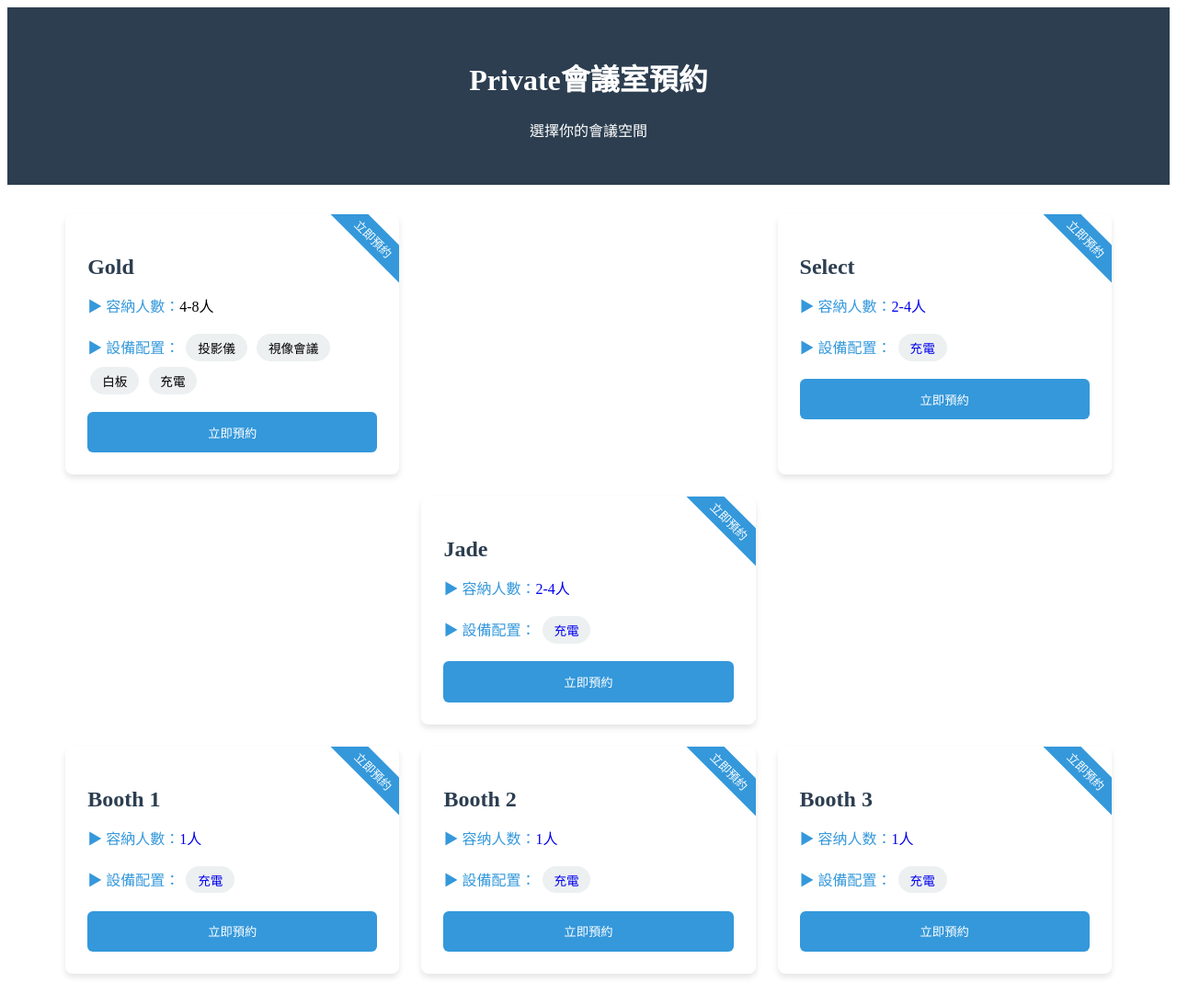
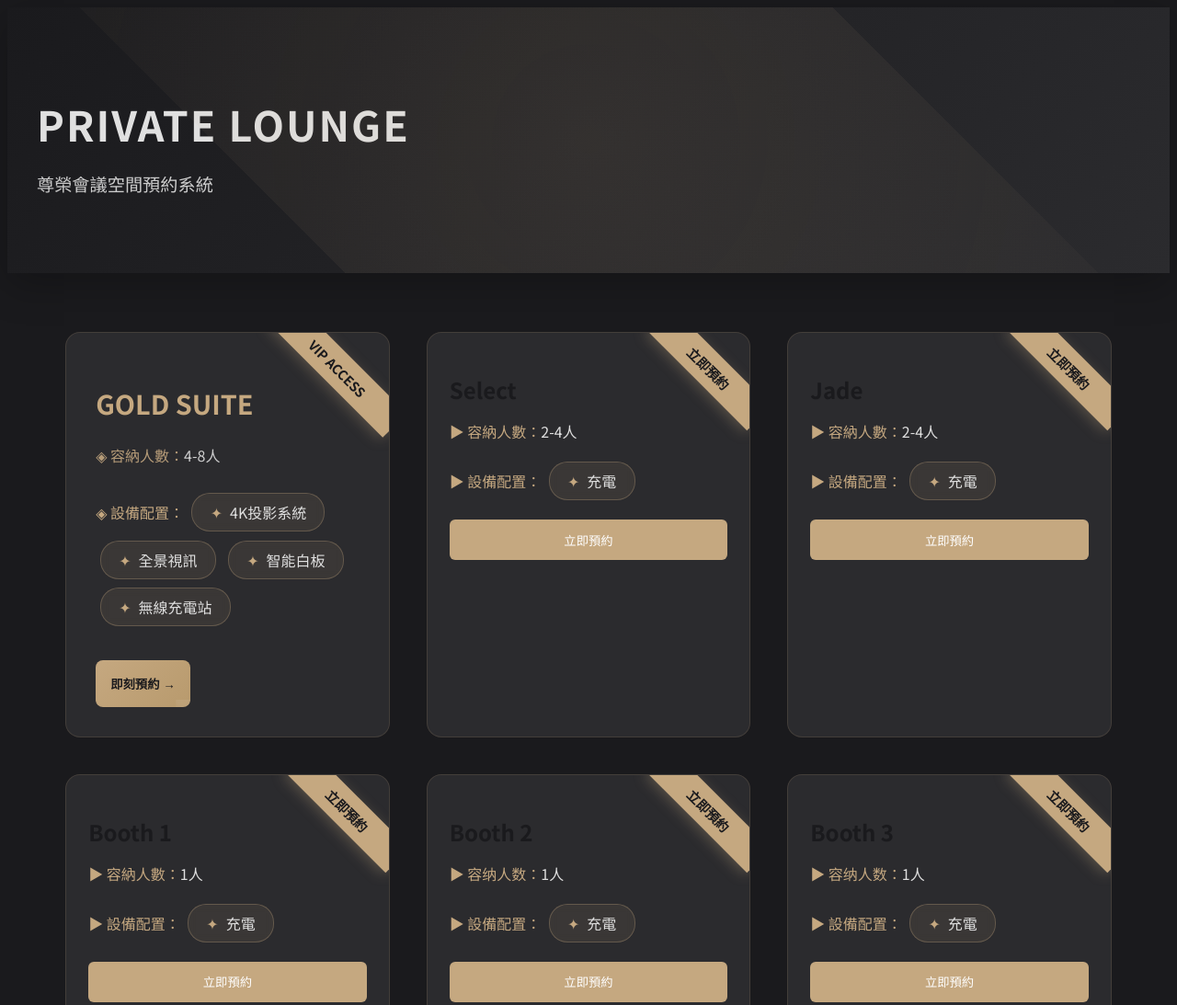
Before and after one commit to AIAPrivate/Bookingsystem, a website: page index.html in a window 1280 px wide. Shown: the top 1093 px of the page at 92% size. Drawn offline with Linux system fonts and the light colour scheme.

Commit message:
Update index.html

```diff
--- a/index.html
+++ b/index.html
@@ -3,109 +3,168 @@
 <head>
     <meta charset="UTF-8">
     <meta name="viewport" content="width=device-width, initial-scale=1.0">
-    <title>Private會議室預約</title>
+    <title>尊貴會議預約系統 | LUXURY SPACE</title>
     <style>
         :root {
-            --primary: #2C3E50;  /* 商务蓝 */
-            --accent: #3498DB;   /* 科技蓝 */
-            --occupied: #E74C3C; /* 已预约红 */
-            --transition: all 0.3s cubic-bezier(0.25, 0.46, 0.45, 0.94);
+            --primary: #1a1a1d;   /* 暗夜黑 */
+            --accent: #c5a880;    /* 香檳金 */
+            --secondary: #2b2b2e; /* 深灰 */
+            --gradient: linear-gradient(135deg, rgba(197,168,128,0.2) 0%, rgba(197,168,128,0.05) 100%);
+            --shadow: 0 12px 40px rgba(0,0,0,0.25);
+            --transition: all 0.4s cubic-bezier(0.22, 0.61, 0.36, 1);
         }
 
-        /* 响应式网格布局[6](@ref) */
+        body {
+            font-family: 'Noto Sans TC', 'Helvetica Neue', sans-serif;
+            background: var(--primary);
+            color: #e0e0e0;
+        }
+
+        /* 殿堂級標題 */
+        header {
+            background: linear-gradient(135deg, var(--primary) 0%, var(--secondary) 100%);
+            padding: 4rem 2rem;
+            box-shadow: var(--shadow);
+            position: relative;
+            overflow: hidden;
+        }
+
+        header::after {
+            content: '';
+            position: absolute;
+            top: -50%;
+            left: -50%;
+            width: 200%;
+            height: 200%;
+            background: radial-gradient(circle, rgba(197,168,128,0.1) 0%, transparent 60%);
+            animation: aura 8s infinite linear;
+        }
+
+        /* 動態網格佈局 */
         .room-grid {
             display: grid;
-            grid-template-columns: repeat(auto-fit, minmax(300px, 1fr));
-            gap: 1.5rem;
-            padding: 2rem 5%;
+            grid-template-columns: repeat(auto-fit, minmax(320px, 1fr));
+            gap: 2.5rem;
+            padding: 4rem 5%;
             max-width: 1440px;
             margin: 0 auto;
         }
 
-        /* 会议室卡片设计[4,7](@ref) */
+        /* 精工卡片設計 */
         .room-card {
-            background: #FFF;
-            border-radius: 8px;
-            box-shadow: 0 4px 6px rgba(0,0,0,0.1);
+            background: var(--secondary);
+            border-radius: 16px;
             overflow: hidden;
             position: relative;
+            transition: var(--transition);
+            border: 1px solid rgba(197,168,128,0.15);
         }
 
+        .room-card:hover {
+            transform: translateY(-8px);
+            box-shadow: var(--shadow);
+        }
+
+        /* 立體徽章 */
         .status-badge {
             position: absolute;
-            top: 12px;
-            right: -30px;
+            top: 20px;
+            right: -32px;
             background: var(--accent);
-            color: white;
-            padding: 0.3rem 2rem;
+            color: var(--primary);
+            padding: 0.5rem 3rem;
             transform: rotate(45deg);
-            font-size: 0.8rem;
-            z-index: 1;
+            font-weight: 700;
+            font-size: 0.9rem;
+            box-shadow: 0 4px 15px rgba(197,168,128,0.3);
         }
 
-        /* 设备标签系统[7](@ref) */
+        /* 設備標籤 */
         .device-tag {
-            display: inline-block;
-            background: #ECF0F1;
-            padding: 0.3rem 0.8rem;
-            border-radius: 15px;
-            margin: 0.2rem;
-            font-size: 0.85rem;
-        }
-
-        /* 时间选择器样式[3](@ref) */
-        .time-slot {
-            display: grid;
-            grid-template-columns: repeat(4, 1fr);
-            gap: 0.5rem;
-            margin: 1rem 0;
-        }
-
-        .time-btn {
-            padding: 0.5rem;
-            border: 1px solid #DDD;
-            border-radius: 4px;
-            text-align: center;
-            cursor: pointer;
+            display: inline-flex;
+            align-items: center;
+            background: rgba(197,168,128,0.1);
+            border: 1px solid rgba(197,168,128,0.3);
+            padding: 0.5rem 1.2rem;
+            border-radius: 20px;
+            margin: 0.3rem;
+            backdrop-filter: blur(4px);
             transition: var(--transition);
         }
 
-        /* 移动端适配[8](@ref) */
+        .device-tag::before {
+            content: '✦';
+            color: var(--accent);
+            margin-right: 0.5rem;
+        }
+
+        /* 訂製按鈕 */
+        .booking-btn {
+            position: relative;
+            background: linear-gradient(135deg, var(--accent) 0%, #b89a6d 100%);
+            color: var(--primary);
+            padding: 1rem;
+            border: none;
+            border-radius: 8px;
+            font-weight: 700;
+            overflow: hidden;
+            transition: var(--transition);
+        }
+
+        .booking-btn::after {
+            content: '';
+            position: absolute;
+            top: -100%;
+            left: -100%;
+            width: 200%;
+            height: 200%;
+            background: linear-gradient(45deg, transparent 20%, rgba(255,255,255,0.15) 50%, transparent 80%);
+            animation: shine 3s infinite;
+        }
+
+        /* 動態效果 */
+        @keyframes aura {
+            0% { transform: rotate(0deg); }
+            100% { transform: rotate(360deg); }
+        }
+
+        @keyframes shine {
+            100% { transform: translate(100%, 100%); }
+        }
+
+        /* 響應式設計 */
         @media (max-width: 768px) {
-            .room-grid { padding: 1rem; }
-            .time-slot { grid-template-columns: repeat(3, 1fr); }
+            .room-grid { padding: 2rem; gap: 2rem; }
+            header { padding: 3rem 1.5rem; }
         }
     </style>
+    <link href="https://fonts.googleapis.com/css2?family=Noto+Sans+TC:wght@400;700&display=swap" rel="stylesheet">
 </head>
 <body>
-    <header style="background: var(--primary); color: white; padding: 2rem; text-align: center;">
-        <h1>Private會議室預約</h1>
-        <p>選擇你的會議空間</p>
+    <header>
+        <h1 style="font-size: 2.8rem; margin-bottom: 1rem; letter-spacing: 2px;">PRIVATE LOUNGE</h1>
+        <p style="font-size: 1.2rem; opacity: 0.9;">尊榮會議空間預約系統</p>
     </header>
 
     <main class="room-grid">
-        <!-- Gold會議室 -->
+        <!-- Gold 會議室 -->
         <article class="room-card">
-            <div class="status-badge">立即預約</div>
-            <div style="padding: 1.5rem;">
-                <h2 style="color: var(--primary); margin-bottom: 1rem;">Gold</h2>
-                <div style="margin-bottom: 1rem;">
-                    <span style="color: var(--accent);">▶ 容納人數：</span>4-8人
+            <div class="status-badge">VIP ACCESS</div>
+            <div style="padding: 2rem;">
+                <h2 style="font-size: 1.8rem; margin-bottom: 1.5rem; color: var(--accent);">GOLD SUITE</h2>
+                <div style="margin-bottom: 1.5rem; opacity: 0.9;">
+                    <span style="color: var(--accent);">◈ 容納人數：</span>4-8人
                 </div>
-
-                <!-- 设备标签[7](@ref) -->
-                <div style="margin-bottom: 1rem;">
-                    <span style="color: var(--accent);">▶ 設備配置：</span>
-                    <span class="device-tag">投影儀</span>
-                    <span class="device-tag">視像會議</span>
-                    <span class="device-tag">白板</span>
-                                        <span class="device-tag">充電</span>
+                <div style="margin-bottom: 2rem;">
+                    <span style="color: var(--accent);">◈ 設備配置：</span>
+                    <span class="device-tag">4K投影系統</span>
+                    <span class="device-tag">全景視訊</span>
+                    <span class="device-tag">智能白板</span>
+                    <span class="device-tag">無線充電站</span>
                 </div>
-<a href="https://calendly.com/private-gold/60min?back=1&month=2025-04" style="display: block; text-decoration: none;">
-                <button style="background: var(--accent); color: white; width: 100%;
-                    padding: 0.8rem; border: none; border-radius: 6px; cursor: pointer;">
-                    立即預約
-                </button>
+                <a href="https://calendly.com/private-gold" style="text-decoration: none;">
+                    <button class="booking-btn">即刻預約 →</button>
+                </a>
             </div>
         </article>
 
@@ -122,11 +181,13 @@
                     <span style="color: var(--accent);">▶ 設備配置：</span>
                     <span class="device-tag">充電</span>
                 </div>
-<a href="https://calendly.com/private-select" style="display: block; text-decoration: none;">
+
+                <a href="https://calendly.com/private-select/60min?back=1&month=2025-04" style="display: block; text-decoration: none;">
                 <button style="background: var(--accent); color: white; width: 100%;
                     padding: 0.8rem; border: none; border-radius: 6px; cursor: pointer;">
                     立即預約
                 </button>
+                  </a>
             </div>
         </article>
 
@@ -149,6 +210,7 @@
                     padding: 0.8rem; border: none; border-radius: 6px; cursor: pointer;">
                     立即預約
                 </button>
+  </a>
             </div>
         </article>
 
@@ -170,6 +232,7 @@
                     padding: 0.8rem; border: none; border-radius: 6px; cursor: pointer;">
                     立即預約
                 </button>
+  </a>
             </div>
         </article>
 
@@ -190,6 +253,7 @@
                     padding: 0.8rem; border: none; border-radius: 6px; cursor: pointer;">
                     立即預約
                 </button>
+              </a>
             </div>
         </article>
 
@@ -207,11 +271,13 @@
                     <span style="color: var(--accent);">▶ 設備配置：</span>
                     <span class="device-tag">充電</span>
                 </div>
-<a href="https://calendly.com/private-select" style="display: block; text-decoration: none;">
-                <button style="background: var(--accent); color: white; width: 100%;
-                    padding: 0.8rem; border: none; border-radius: 6px; cursor: pointer;">
-                    立即預約
-                </button>
+
+                <a href="YOUR_LINK_HERE" style="display: block; text-decoration: none;">
+    <button style="background: var(--accent); color: white; width: 100%;
+        padding: 0.8rem; border: none; border-radius: 6px; cursor: pointer;">
+        立即預約
+    </button>
+</a>
             </div>
         </article>
 
@@ -247,5 +313,19 @@
             );
         }
     </script>
+  <script>
+        // 動態材質效果
+        document.querySelectorAll('.room-card').forEach(card => {
+            card.addEventListener('mousemove', (e) => {
+                const x = e.pageX - card.offsetLeft;
+                const y = e.pageY - card.offsetTop;
+                card.style.transform = `perspective(1000px) rotateX(${(y/card.offsetHeight-0.5)*4}deg) rotateY(${(x/card.offsetWidth-0.5)*4}deg)`;
+            });
+
+            card.addEventListener('mouseleave', () => {
+                card.style.transform = 'translateY(0)';
+            });
+        });
+    </script>
 </body>
 </html>
```
